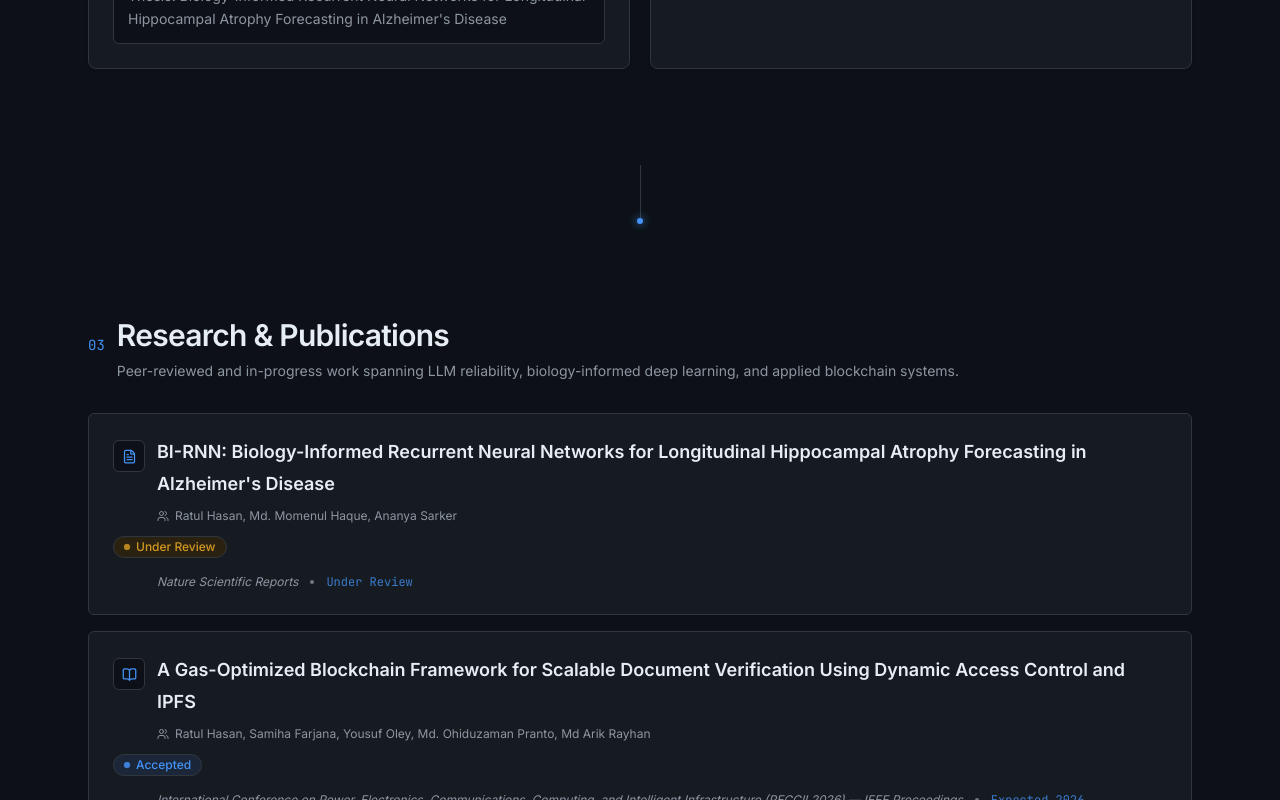
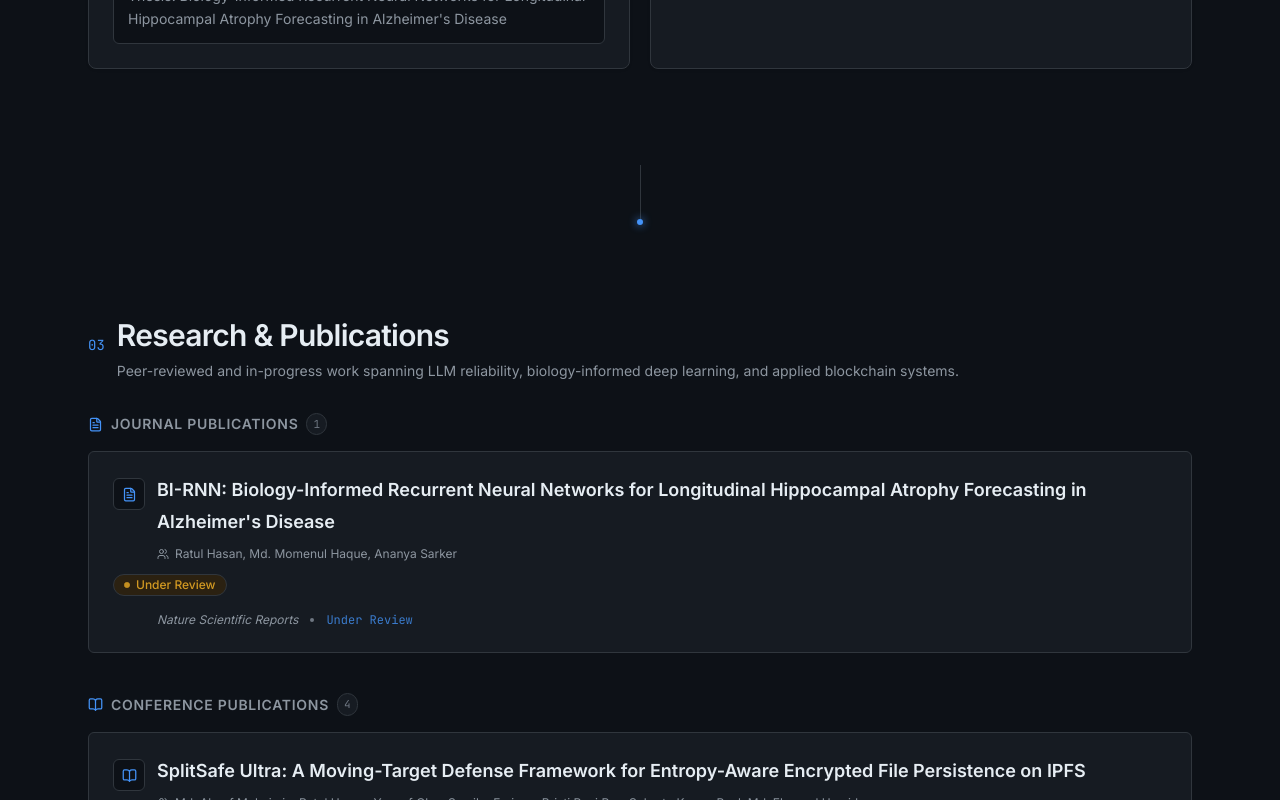
Before and after one commit to ratulhasan001/portfolio, a Next.js app: page / in a window 1280 px wide. Shown: the part 2000-2800 px from the top of the page. Built offline with nearby package versions, Linux system fonts and the light colour scheme.

Commit message:
updated publications

```diff
--- a/src/components/hero.tsx
+++ b/src/components/hero.tsx
@@ -96,14 +96,32 @@ export function Hero() {
               </p>
 
               <motion.a
-                whileHover={{ scale: 1.03, borderColor: "var(--color-accent)" }}
-                whileTap={{ scale: 0.97 }}
+                variants={{ rest: { scale: 1, y: 0 }, hover: { scale: 1.03, y: -2 } }}
+                initial="rest"
+                whileHover="hover"
+                whileTap={{ scale: 0.96 }}
+                transition={{ type: "spring", stiffness: 400, damping: 20 }}
                 href="/Ratul_Hasan_CV.pdf"
                 download
-                className="mt-4 flex w-full items-center justify-center gap-2 rounded-md border border-border-default bg-canvas-subtle px-3 py-1.5 text-sm font-medium text-fg-default transition-colors hover:text-accent"
+                className="shimmer group relative mt-4 flex w-full items-center justify-center gap-2 overflow-hidden rounded-md border border-border-default bg-canvas-subtle px-3 py-1.5 text-sm font-medium text-fg-default shadow-sm transition-[border-color,box-shadow] duration-300 hover:border-accent hover:shadow-[0_10px_24px_-10px_var(--color-accent)]"
               >
-                <Download size={14} />
-                Download CV
+                <motion.span
+                  aria-hidden
+                  variants={{ rest: { scaleX: 0 }, hover: { scaleX: 1 } }}
+                  transition={{ duration: 0.4, ease: [0.22, 1, 0.36, 1] }}
+                  style={{ originX: 0 }}
+                  className="absolute inset-0 bg-gradient-to-r from-accent to-done"
+                />
+                <motion.span
+                  variants={{ rest: { y: 0 }, hover: { y: [0, 4, -2, 0] } }}
+                  transition={{ duration: 0.65, ease: "easeInOut" }}
+                  className="relative flex transition-colors duration-300 group-hover:text-white"
+                >
+                  <Download size={14} />
+                </motion.span>
+                <span className="relative transition-colors duration-300 group-hover:text-white">
+                  Download CV
+                </span>
               </motion.a>
 
               <ul className="mt-5 w-full space-y-2.5 text-sm text-fg-muted">
--- a/src/components/nav.tsx
+++ b/src/components/nav.tsx
@@ -196,8 +196,10 @@ export function Nav() {
           </div>
           <ThemeToggle />
           <motion.button
-            whileTap={{ scale: 0.9 }}
-            className="flex h-8 w-8 items-center justify-center rounded-md border border-border-default text-fg-muted transition-colors hover:border-accent hover:text-accent md:hidden"
+            whileHover={{ scale: 1.12, y: -2 }}
+            whileTap={{ scale: 0.88 }}
+            transition={{ type: "spring", stiffness: 420, damping: 16 }}
+            className="flex h-8 w-8 items-center justify-center rounded-md border border-border-default text-fg-muted shadow-sm transition-[border-color,color,box-shadow] duration-300 hover:border-accent hover:text-accent hover:shadow-[0_8px_18px_-8px_var(--color-accent)] md:hidden"
             onClick={() => setMobileOpen((o) => !o)}
             aria-label="Toggle menu"
           >
--- a/src/components/research-section.tsx
+++ b/src/components/research-section.tsx
@@ -1,26 +1,16 @@
 "use client";
 
 import { motion } from "framer-motion";
-import { BookOpen, ExternalLink, FileText, Users } from "lucide-react";
-import { publications } from "@/lib/data";
+import { BookOpen, Clock, ExternalLink, FileText, Users } from "lucide-react";
+import { publications, type Publication } from "@/lib/data";
 import { SectionTitle, StatusPill } from "./ui";
 import { StaggerGroup, staggerItem } from "./fade-in";
 import { TiltCard } from "./tilt-card";
-import { PopWords } from "./pop-in";
+import { PopIn, PopWords } from "./pop-in";
 
-export function ResearchSection() {
+function PublicationCard({ pub }: { pub: Publication }) {
   return (
-    <section id="research" className="mx-auto max-w-6xl px-4 py-16 sm:px-6 sm:py-24">
-      <SectionTitle
-        index="03"
-        title="Research & Publications"
-        subtitle="Peer-reviewed and in-progress work spanning LLM reliability, biology-informed deep learning, and applied blockchain systems."
-      />
-
-      <StaggerGroup className="space-y-4">
-        {publications.map((pub) => (
     <TiltCard
-            key={pub.title}
       variants={staggerItem}
       className="shimmer rounded-md border border-border-default bg-canvas-subtle p-5 transition-colors hover:border-accent/50 sm:p-6"
     >
@@ -62,7 +52,21 @@ export function ResearchSection() {
             </p>
           </div>
         </div>
+        <div className="flex flex-wrap items-center gap-2">
           <StatusPill status={pub.status} />
+          {pub.status === "accepted" && (
+            <motion.span
+              initial={{ opacity: 0, scale: 0.6, y: -4 }}
+              whileInView={{ opacity: 1, scale: 1, y: 0 }}
+              viewport={{ once: true }}
+              transition={{ type: "spring", stiffness: 420, damping: 15, delay: 0.15 }}
+              className="inline-flex items-center gap-1.5 rounded-full border border-dashed border-done/40 bg-done-subtle px-2.5 py-0.5 text-xs font-medium text-done"
+            >
+              <Clock size={11} />
+              To Be Published
+            </motion.span>
+          )}
+        </div>
       </div>
 
       <div className="mt-4 flex flex-wrap items-center gap-x-3 gap-y-1 pl-11 text-xs text-fg-muted">
@@ -71,8 +75,65 @@ export function ResearchSection() {
         <span className="mono text-accent/80">{pub.date}</span>
       </div>
     </TiltCard>
+  );
+}
+
+function PublicationGroup({
+  title,
+  icon,
+  items,
+}: {
+  title: string;
+  icon: React.ReactNode;
+  items: Publication[];
+}) {
+  if (items.length === 0) return null;
+  return (
+    <div>
+      <div className="mb-4 flex items-center gap-2">
+        <PopIn as="span" inView scale={0.5} className="flex text-accent">
+          {icon}
+        </PopIn>
+        <h3 className="text-sm font-semibold uppercase tracking-wider text-fg-muted">
+          {title}
+        </h3>
+        <span className="mono rounded-full border border-border-default bg-canvas-subtle px-1.5 py-0.5 text-[11px] text-fg-subtle">
+          {items.length}
+        </span>
+      </div>
+      <StaggerGroup className="space-y-4">
+        {items.map((pub) => (
+          <PublicationCard key={pub.title} pub={pub} />
         ))}
       </StaggerGroup>
+    </div>
+  );
+}
+
+export function ResearchSection() {
+  const journals = publications.filter((p) => p.type === "journal");
+  const conferences = publications.filter((p) => p.type === "conference");
+
+  return (
+    <section id="research" className="mx-auto max-w-6xl px-4 py-16 sm:px-6 sm:py-24">
+      <SectionTitle
+        index="03"
+        title="Research & Publications"
+        subtitle="Peer-reviewed and in-progress work spanning LLM reliability, biology-informed deep learning, and applied blockchain systems."
+      />
+
+      <div className="space-y-10">
+        <PublicationGroup
+          title="Journal Publications"
+          icon={<FileText size={15} />}
+          items={journals}
+        />
+        <PublicationGroup
+          title="Conference Publications"
+          icon={<BookOpen size={15} />}
+          items={conferences}
+        />
+      </div>
     </section>
   );
 }
--- a/src/components/theme-toggle.tsx
+++ b/src/components/theme-toggle.tsx
@@ -9,10 +9,13 @@ export function ThemeToggle() {
   const isDark = theme === "dark";
 
   return (
-    <button
+    <motion.button
       onClick={toggle}
       aria-label="Toggle theme"
-      className="relative flex h-8 w-8 items-center justify-center rounded-md border border-border-default bg-canvas-subtle text-fg-muted transition-colors hover:border-accent hover:text-fg-default cursor-pointer"
+      whileHover={{ scale: 1.12, y: -2, rotate: 12 }}
+      whileTap={{ scale: 0.88, rotate: 0 }}
+      transition={{ type: "spring", stiffness: 420, damping: 16 }}
+      className="relative flex h-8 w-8 items-center justify-center rounded-md border border-border-default bg-canvas-subtle text-fg-muted shadow-sm transition-[border-color,color,box-shadow] duration-300 hover:border-accent hover:text-fg-default hover:shadow-[0_8px_18px_-8px_var(--color-accent)] cursor-pointer"
     >
       <AnimatePresence mode="wait" initial={false}>
         <motion.span
@@ -26,6 +29,6 @@ export function ThemeToggle() {
           {isDark ? <Moon size={15} /> : <Sun size={15} />}
         </motion.span>
       </AnimatePresence>
-    </button>
+    </motion.button>
   );
 }
--- a/src/lib/data.ts
+++ b/src/lib/data.ts
@@ -112,6 +112,28 @@ export const publications: Publication[] = [
     status: "under-review",
     type: "journal",
   },
+{
+  title:
+    "SplitSafe Ultra: A Moving-Target Defense Framework for Entropy-Aware Encrypted File Persistence on IPFS",
+  authors:
+    "Md. Ahnaf Muhaimin, Ratul Hasan, Yousuf Oley, Samiha Farjana, Bristi Rani Roy, Subrata Kumer Paul, Md. Ekramul Hamid",
+  venue:
+    "5th IEEE International Conference on Signal Processing, Information, Communication and Systems (SPICSCON 2026) — IEEE Proceedings",
+  date: "Expected 2026",
+  status: "accepted",
+  type: "conference",
+},
+{
+  title:
+    "ActiVisionNet-Fusion: A Dual-Stream Explainable Deep Learning Framework for Driver Drowsiness Detection",
+  authors:
+    "Nasim Ahmed, Ratul Hasan, Subrata Kumer Paul, Dewan Nafiul Islam Noor, Md. Momenul Haque, Md. Ekramul Hamid",
+  venue:
+    "5th IEEE International Conference on Signal Processing, Information, Communication and Systems (SPICSCON 2026) — IEEE Proceedings",
+  date: "Expected 2026",
+  status: "accepted",
+  type: "conference",
+},
   {
     title:
       "A Gas-Optimized Blockchain Framework for Scalable Document Verification Using Dynamic Access Control and IPFS",
```
Lines whose indentation alone changed are shown as unchanged.
